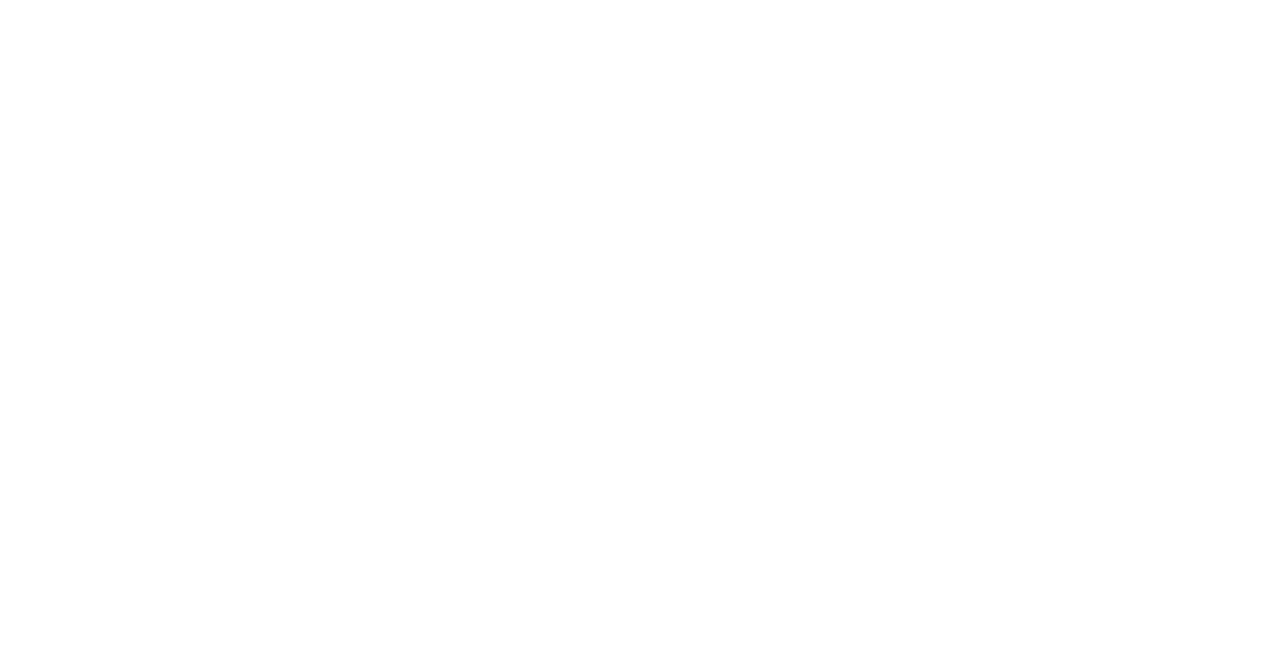
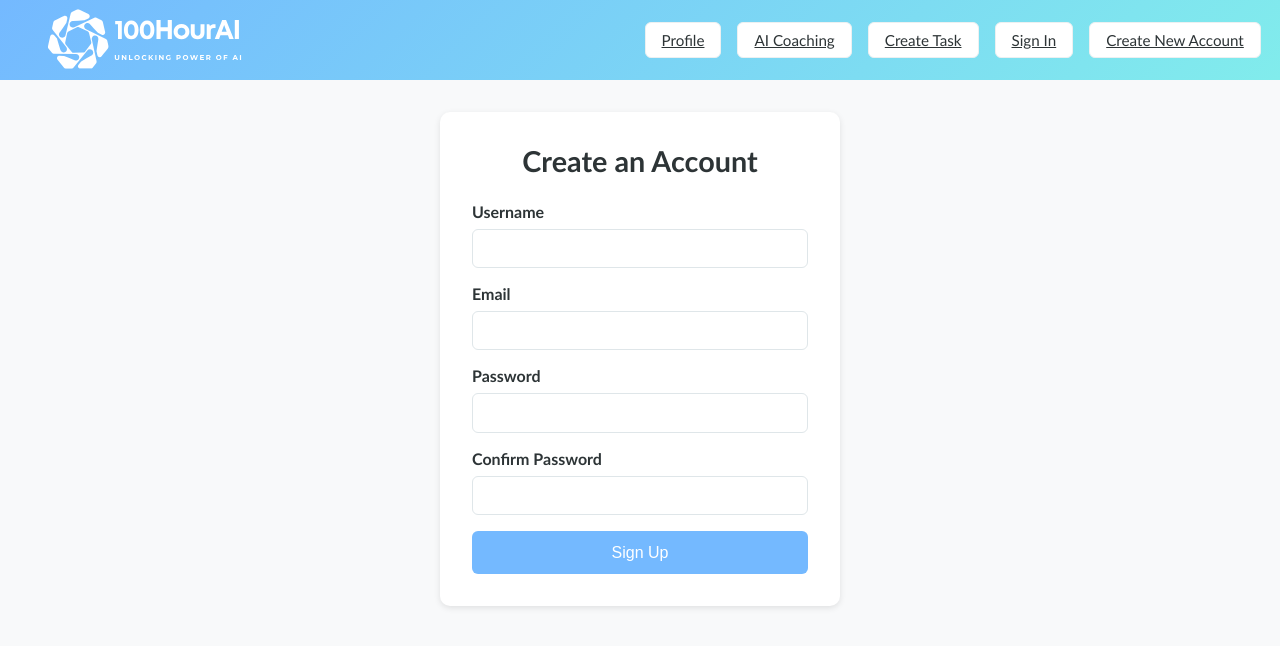
Before and after one commit to Haley-Ogier/100-Hour-AI, a React (Create React App) app in the folder Frontend/: page /SignUp in a window 1280 px wide. Before the commit this address had no page. Shown: the top 646 px of the page. Built offline with nearby package versions, Linux system fonts and the light colour scheme.

Commit message:
SignUp Page complete

```diff
--- a/Frontend/src/App.jsx
+++ b/Frontend/src/App.jsx
@@ -5,6 +5,7 @@
 import SignIn from "./pages/SignIn";
 import AISupport from "./pages/AISupport";
 import Account from "./pages/Account";
+import Signup from "./pages/SignUp";
 
 
 function App() {
@@ -13,6 +14,7 @@
       <Routes>
         <Route path="/" element={<HomePage />} />
         <Route path="/create-task" element={<CreateTaskPage />} />
+        <Route path="/SignUp" element={<Signup />} />
         <Route path="/SignIn" element={<SignIn />} />
         <Route path="/Support" element={<AISupport />} />
         <Route path="/Account" element={<Account />} />
--- a/Frontend/src/pages/NavBar.jsx
+++ b/Frontend/src/pages/NavBar.jsx
@@ -1,7 +1,7 @@
 import React from "react";
 import { Link } from "react-router-dom";
 import "./NavBar.css";
-import Logo from "../Logo.svg"
+import Logo from "../logo.svg"
 
 function NavBar() {
   return (
--- /dev/null
+++ b/Frontend/src/pages/SignUp.css
@@ -0,0 +1,65 @@
+.signup-page {
+    background: #f8f9fa;
+    min-height: 100vh;
+    padding-top: 2rem;
+    margin: 0;
+    display: flex;
+    justify-content: center;
+    align-items: flex-start;
+  }
+
+  .signup-container {
+    max-width: 400px;
+    width: 90%;
+    background: #ffffff;
+    border-radius: 10px;
+    box-shadow: 0 2px 6px rgba(0, 0, 0, 0.1);
+    padding: 2rem;
+  }
+
+  .signup-container h2 {
+    margin-top: 0;
+    font-size: 1.8rem;
+    color: #2d3436;
+    text-align: center;
+    margin-bottom: 1.5rem;
+  }
+
+  .form-group {
+    margin-bottom: 1rem;
+  }
+
+  .form-group label {
+    display: block;
+    margin-bottom: 0.5rem;
+    font-weight: bold;
+    color: #2d3436;
+  }
+
+  .form-group input {
+    width: 100%;
+    padding: 0.6rem;
+    border-radius: 6px;
+    border: 1px solid #dfe6e9;
+    font-size: 1rem;
+    outline: none;
+  }
+
+  .signup-btn {
+    display: block;
+    width: 100%;
+    background: #74b9ff;
+    color: #fff;
+    padding: 0.8rem;
+    font-size: 1rem;
+    border: none;
+    border-radius: 6px;
+    cursor: pointer;
+    transition: background 0.2s, transform 0.2s;
+    margin-top: 1rem;
+  }
+
+  .signup-btn:hover {
+    background: #a9dbff;
+    transform: scale(1.02);
+  }
--- /dev/null
+++ b/Frontend/src/pages/SignUp.jsx
@@ -0,0 +1,82 @@
+import React, { useState } from 'react';
+import './SignUp.css';
+import NavBar from './NavBar';
+
+export default function Signup() {
+  const [formData, setFormData] = useState({
+    username: '',
+    email: '',
+    password: '',
+    confirmPassword: '',
+  });
+
+  const handleChange = (e) => {
+    setFormData((prev) => ({ ...prev, [e.target.name]: e.target.value }));
+  };
+
+  const handleSubmit = (e) => {
+    e.preventDefault();
+    console.log('Signing up with:', formData);
+  };
+
+  return (
+    <>
+            <NavBar />
+    <div className="signup-page">
+      <div className="signup-container">
+        <h2>Create an Account</h2>
+        <form onSubmit={handleSubmit}>
+          <div className="form-group">
+            <label htmlFor="username">Username</label>
+            <input
+              id="username"
+              name="username"
+              value={formData.username}
+              onChange={handleChange}
+              required
+            />
+          </div>
+
+          <div className="form-group">
+            <label htmlFor="email">Email</label>
+            <input
+              id="email"
+              name="email"
+              type="email"
+              value={formData.email}
+              onChange={handleChange}
+              required
+            />
+          </div>
+
+          <div className="form-group">
+            <label htmlFor="password">Password</label>
+            <input
+              id="password"
+              name="password"
+              type="password"
+              value={formData.password}
+              onChange={handleChange}
+              required
+            />
+          </div>
+
+          <div className="form-group">
+            <label htmlFor="confirmPassword">Confirm Password</label>
+            <input
+              id="confirmPassword"
+              name="confirmPassword"
+              type="password"
+              value={formData.confirmPassword}
+              onChange={handleChange}
+              required
+            />
+          </div>
+
+          <button type="submit" className="signup-btn">Sign Up</button>
+        </form>
+      </div>
+    </div>
+    </>
+  );
+}
```
Also changed, not shown: 1 other file (tests, documents, lock files or other folders).
